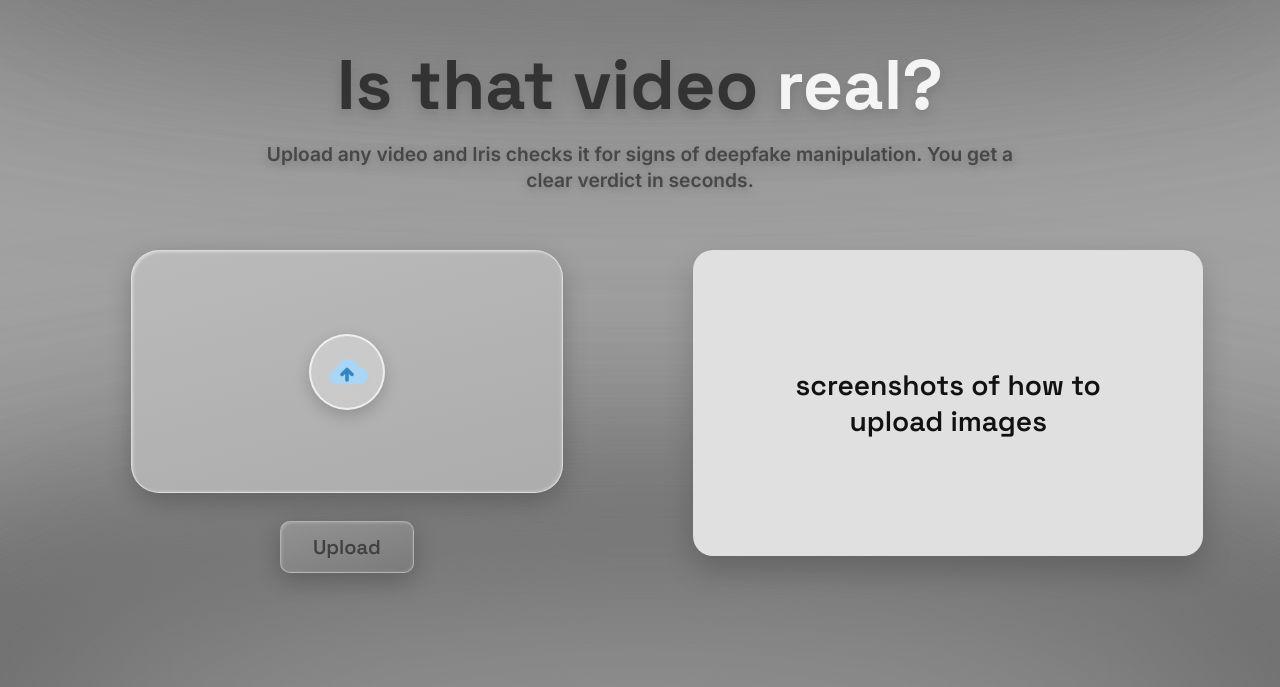
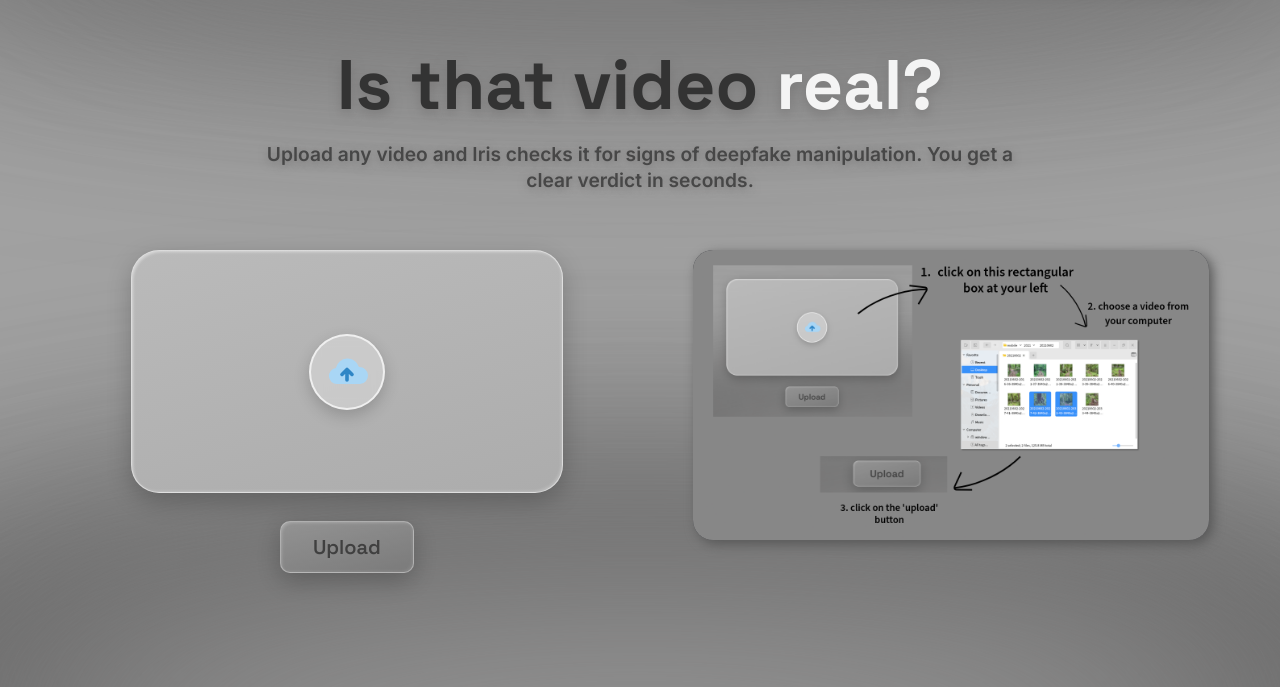
Before and after one commit to gaurav-vaishampayan/IRIS---The-Deepfake-Detection-System, a plain HTML site: page frontend/pages/main.html in a window 1280 px wide. Shown: the part 113-800 px from the top of the page. Drawn offline with Linux system fonts and the light colour scheme.

Commit message:
toggle removed , ss added

```diff
--- a/frontend/css/styled.css
+++ b/frontend/css/styled.css
@@ -1318,24 +1318,25 @@
 /* image uploading section */
 
 .howto-card {
-  width: 100%;
-  aspect-ratio: 5 / 3;
-  display: grid;
-  place-items: center;
-  padding: 24px;
+  display: block;
+  object-fit: cover;
+  background: #3a3c42;
   border-radius: 20px;
-  background: #e0e0e0;
-  box-shadow: 0 14px 30px rgb(0 0 0 / 0.18);
-  text-align: center;
-}
-
-.howto-card p {
-  max-width: 14em;
-  font-family: var(--font-head);
-  font-size: clamp(20px, 2.2vw, 32px);
-  font-weight: 600;
-  line-height: 1.3;
-  color: #111;
+  box-shadow: 4px 4px 12px #585858;
+  transition: transform 0.35s cubic-bezier(0.22, 1, 0.36, 1),
+              box-shadow 0.35s ease,
+              border-color 0.35s ease;
+}
+
+.howto-card:hover {
+  transform: translateY(-10px);
+  border-color: var(--accent);
+  box-shadow: 0 22px 42px rgba(163, 117, 190, 0.35);
+}
+
+.howto-card:focus-visible {
+  outline: 2px solid var(--accent);
+  outline-offset: 4px;
 }
 
 /* result wala section */
--- a/frontend/pages/main.html
+++ b/frontend/pages/main.html
@@ -63,9 +63,7 @@
                         <button type="submit" class="upload-btn" id="upload-btn" disabled>Upload</button>
                     </form>
 
-                    <div class="howto-card">
-                        <p>screenshots of how to upload images</p>
-                    </div>
+                        <img class = "howto-card" , src = "../assets/images/screenshot1.png" , alt = "screenshot on how to upload" , height="290" >
                 </div>
             </div>
         </section>
```
Also changed, not shown: frontend/pages/poster.html (+0 -1 lines), frontend/pages/watch.html (+1 -2 lines), frontend/assets/images/screenshot1.png (added).
